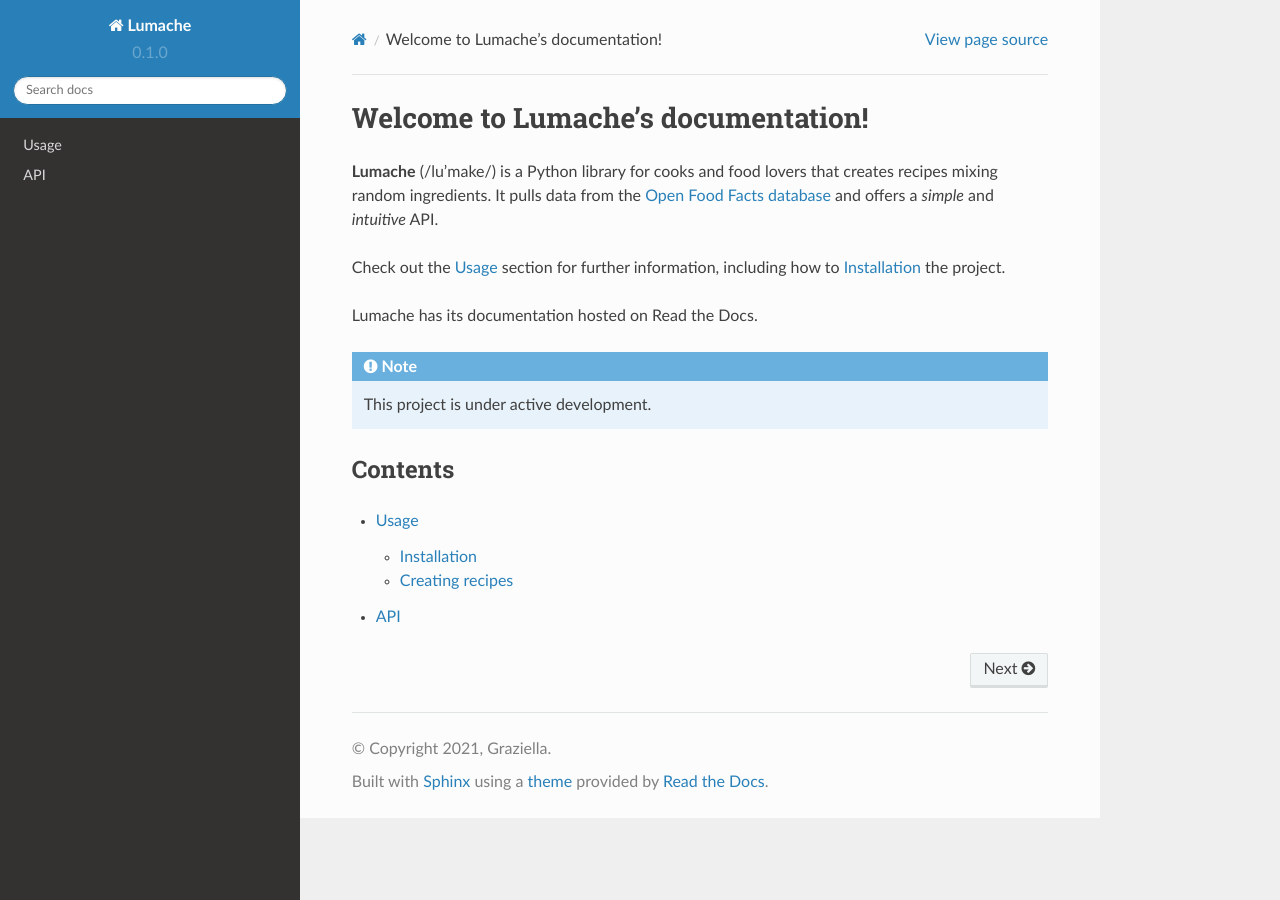
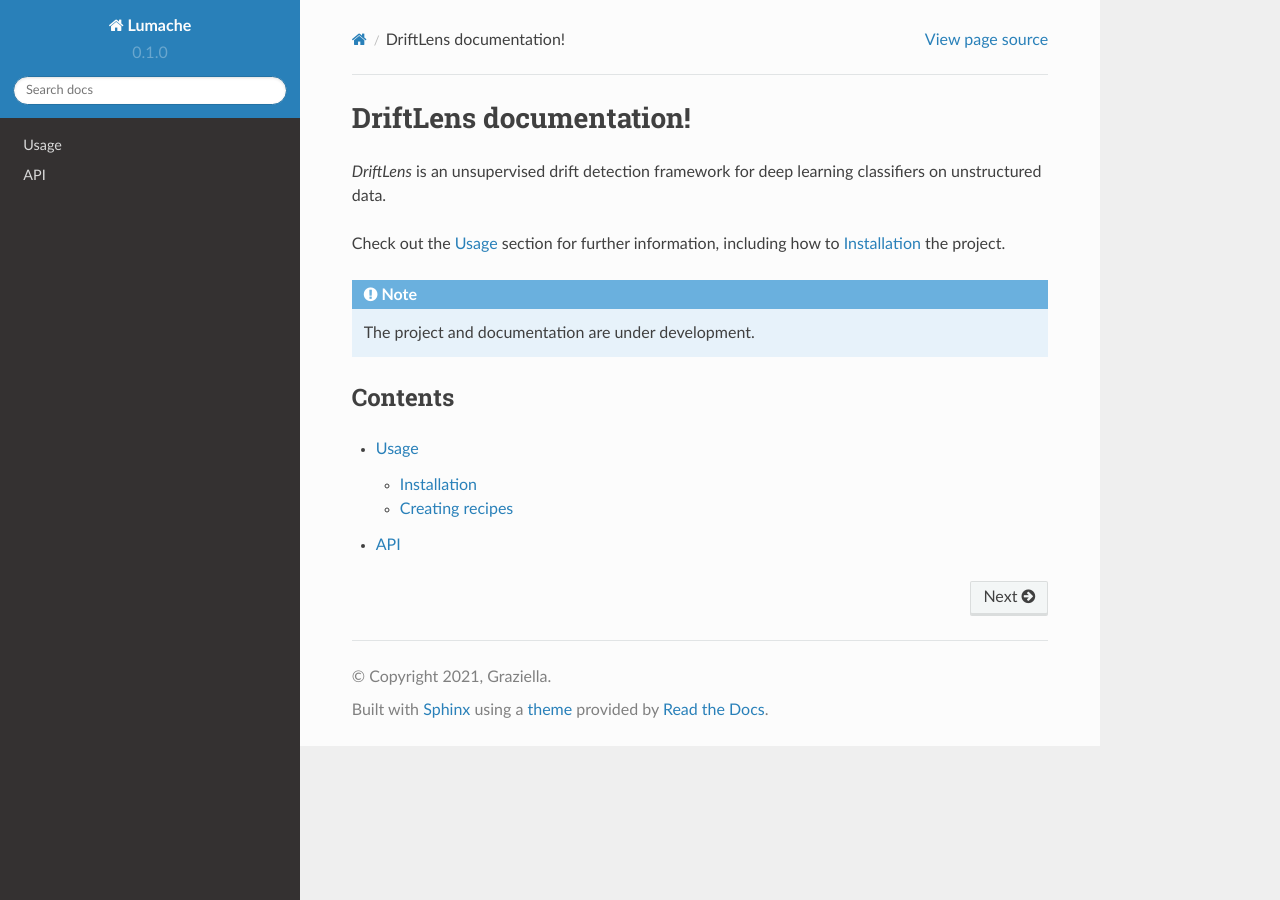
Before and after one commit to grecosalvatore/driftlens.readthedocs.io, a Sphinx documentation site: the page built from docs/source/index.rst, in a window 1280 px wide. Built offline with Sphinx 7.4.7 and the Read the Docs theme 2.0.0, drawn with Linux system fonts in a browser that asks for light colours.

Commit message:
Update index.rst

```diff
--- a/docs/source/index.rst
+++ b/docs/source/index.rst
@@ -1,19 +1,15 @@
-Welcome to Lumache's documentation!
+DriftLens documentation!
 ===================================
 
-**Lumache** (/lu'make/) is a Python library for cooks and food lovers
-that creates recipes mixing random ingredients.
-It pulls data from the `Open Food Facts database <https://world.openfoodfacts.org/>`_
-and offers a *simple* and *intuitive* API.
+*DriftLens* is an unsupervised drift detection framework for deep learning classifiers on unstructured data.
 
 Check out the :doc:`usage` section for further information, including
 how to :ref:`installation` the project.
 
-Lumache has its documentation hosted on Read the Docs.
 
 .. note::
 
-   This project is under active development.
+   The project and documentation are under development.
 
 Contents
 --------
```
